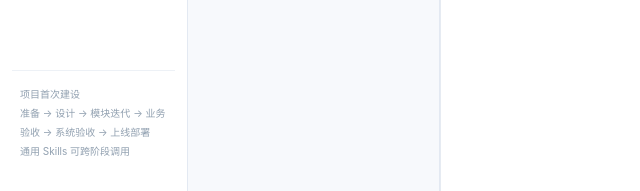
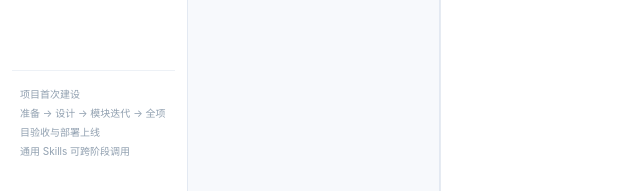
Before and after one commit to wamper64/dev-workflow, a plain HTML site: page docs/index.html in a window 1280 px wide. Shown: the part 609-800 px from the top of the page, 0-640 px from the left. Drawn offline with Linux system fonts and the light colour scheme.

Commit message:
同步三步验收上线流程、检查契约、目录树与导航

```diff
--- a/docs/index.html
+++ b/docs/index.html
@@ -24,7 +24,7 @@
     <aside class="phase-pane" aria-label="左栏：研发阶段">
       <div class="pane-heading"><span class="eyebrow">01 / PHASES</span><h2>研发阶段</h2><p>确定现在处于哪一阶段</p></div>
       <nav id="stage-list" class="stage-list" aria-label="选择工作阶段"></nav>
-      <div class="pane-foot">项目首次建设<br>准备 → 设计 → 模块迭代 → 业务验收 → 系统验收 → 上线部署<br>通用 Skills 可跨阶段调用</div>
+      <div class="pane-foot">项目首次建设<br>准备 → 设计 → 模块迭代 → 全项目验收与部署上线<br>通用 Skills 可跨阶段调用</div>
     </aside>
     <main class="steps-pane" id="steps-pane" aria-label="中栏：当前阶段步骤">
       <div class="step-panel-top"><span class="eyebrow">02 / STEPS</span><div id="stage-intro"></div></div>
```
